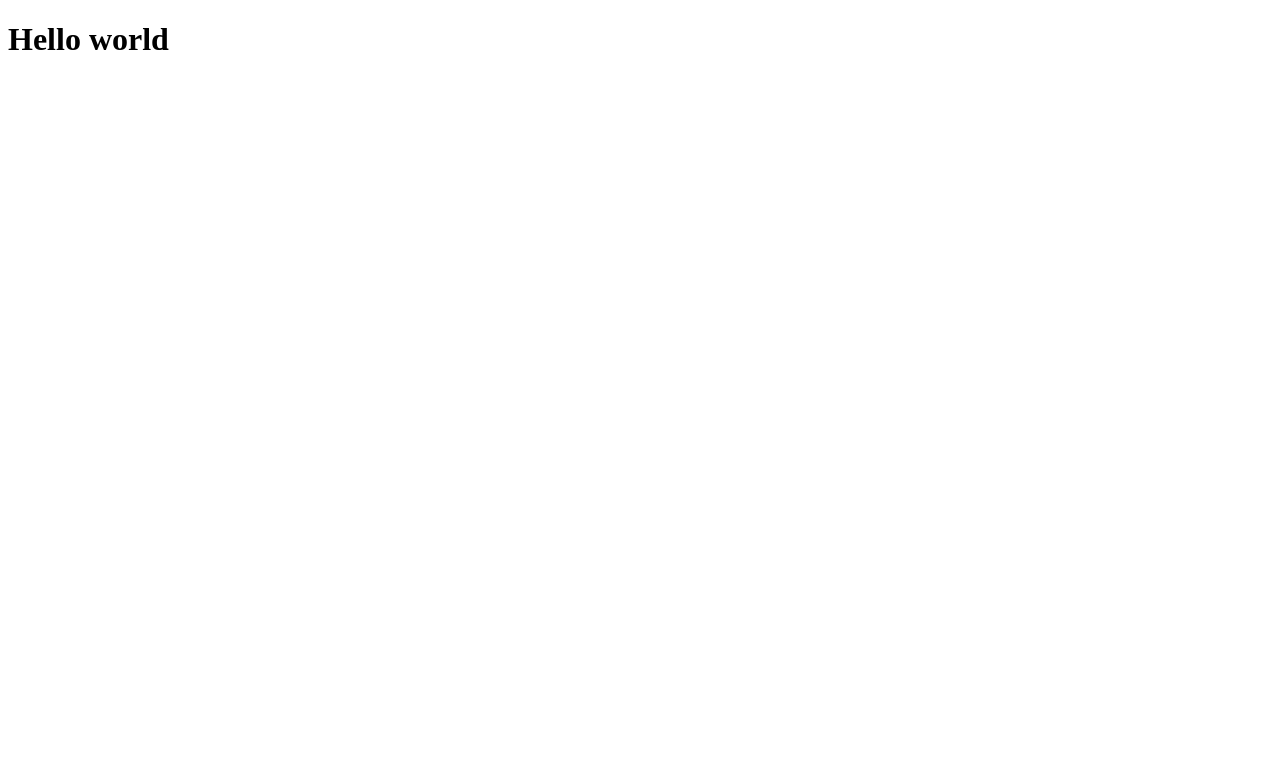
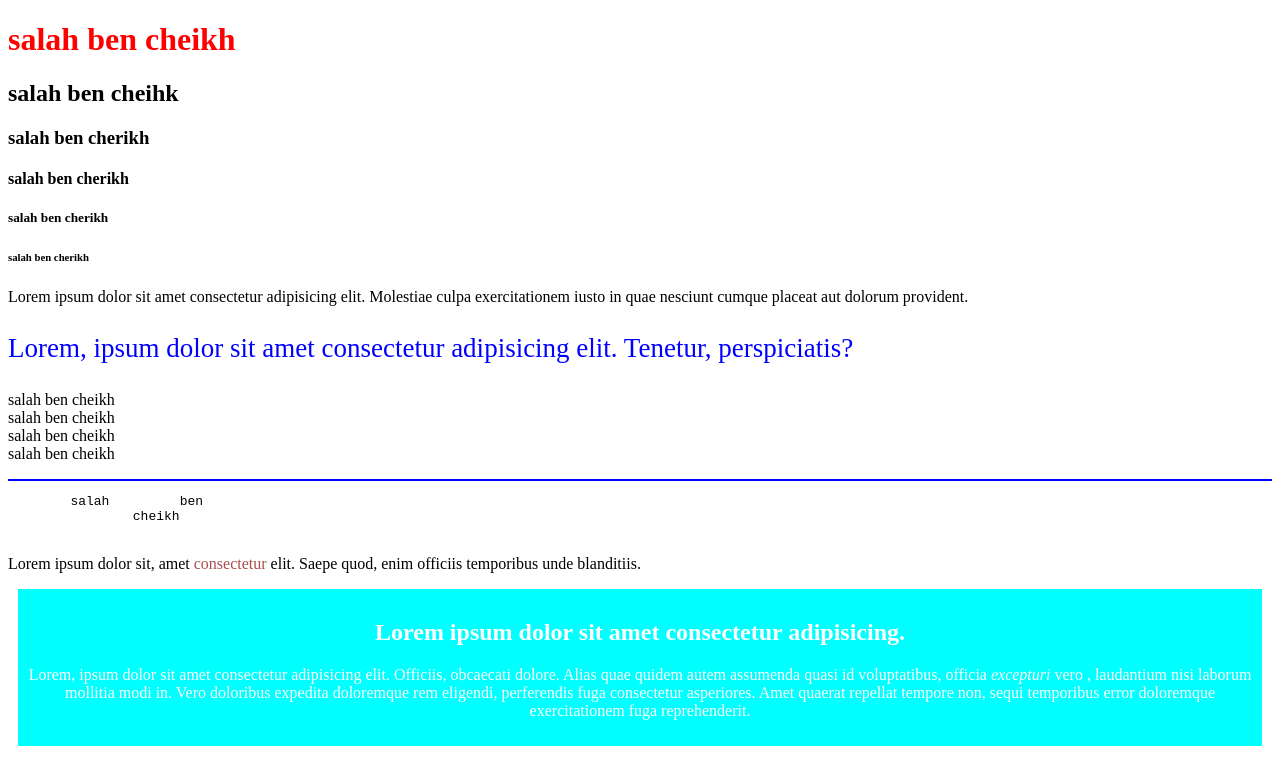
Before and after one commit to SalahBenCheikh/LearnHTML, a plain HTML site: page index.html in a window 1280 px wide. Drawn offline with Linux system fonts and the light colour scheme.

Commit message:
Add Data to page html

```diff
--- a/index.html
+++ b/index.html
@@ -6,6 +6,37 @@
     <title>Document</title>
 </head>
 <body>
-    <h1>Hello world</h1>
+    <h1 style="color: red;">salah ben cheikh</h1>
+    <h2>salah ben cheihk</h2>
+    <h3>salah ben cherikh</h3>
+    <h4>salah ben cherikh</h4>
+    <h5>salah ben cherikh</h5>
+    <h6>salah ben cherikh</h6>
+    <p>Lorem ipsum dolor sit amet consectetur adipisicing elit. Molestiae culpa exercitationem iusto in quae nesciunt cumque placeat aut dolorum provident.</p>
+
+    <p style="color: blue; font-size: 27px;">Lorem, ipsum dolor sit amet consectetur adipisicing elit. Tenetur, perspiciatis?</p>
+
+    <p>salah ben cheikh <br>
+        salah ben cheikh<br>
+        salah ben cheikh <br>
+        salah ben cheikh <br>
+    </p>
+
+    <hr style="border: none; height: 2px; background-color: blue;">
+
+    <pre>
+        salah         ben
+                cheikh
+    </pre>
+
+    <p>Lorem ipsum dolor sit, amet <span style="color:rgb(168, 78, 78);">consectetur</span> elit. Saepe quod, enim officiis temporibus unde blanditiis.</p>
+
+    <div id="header" style="background-color: aqua; color: white; padding: 10px; margin: 10px; text-align: center;">
+        <h2>Lorem ipsum dolor sit amet consectetur adipisicing.</h2>
+        <p>Lorem, ipsum dolor sit amet consectetur adipisicing elit. Officiis, obcaecati dolore. Alias quae quidem autem assumenda quasi id voluptatibus, officia <i>excepturi</i> vero , laudantium nisi laborum mollitia modi in. Vero doloribus expedita doloremque rem eligendi, perferendis fuga consectetur asperiores. Amet quaerat repellat tempore non, sequi temporibus error doloremque exercitationem fuga reprehenderit. </p>
+    </div>
+
+    <img src="" alt="" loading="lazy">
+
 </body>
 </html>
```
